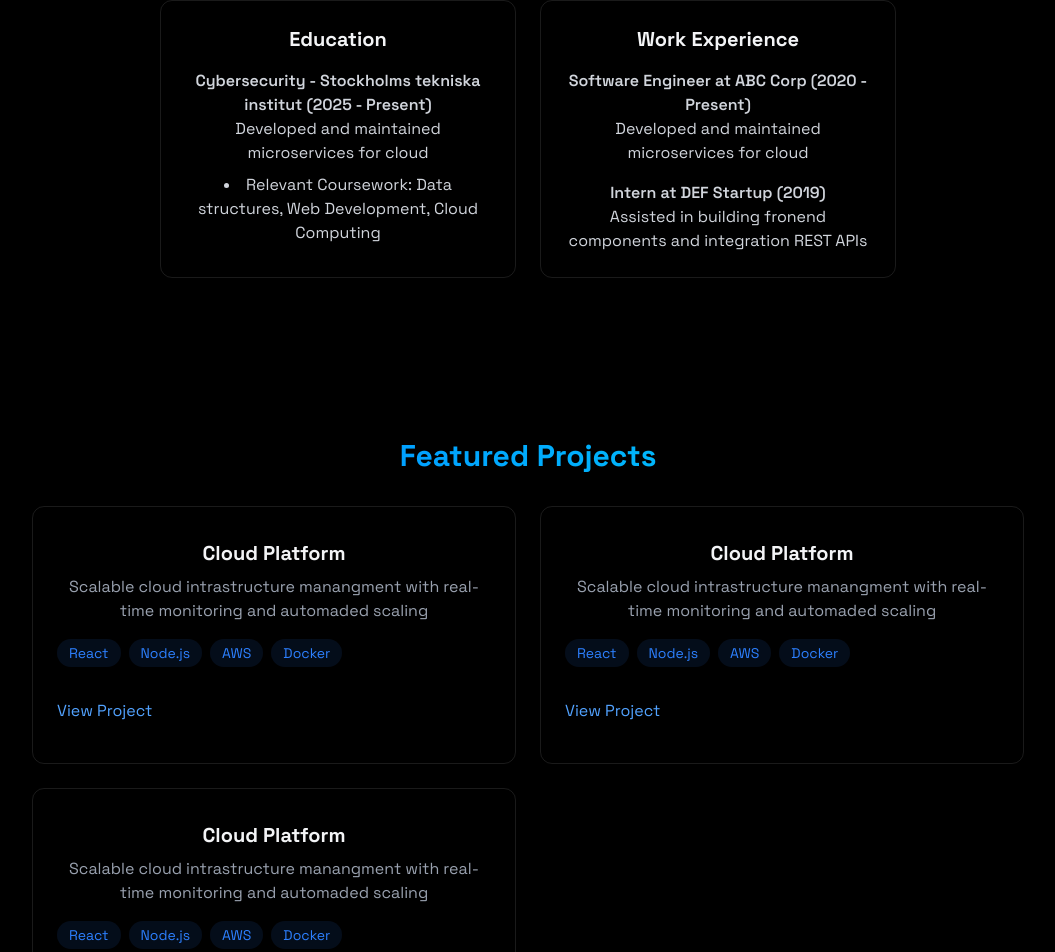
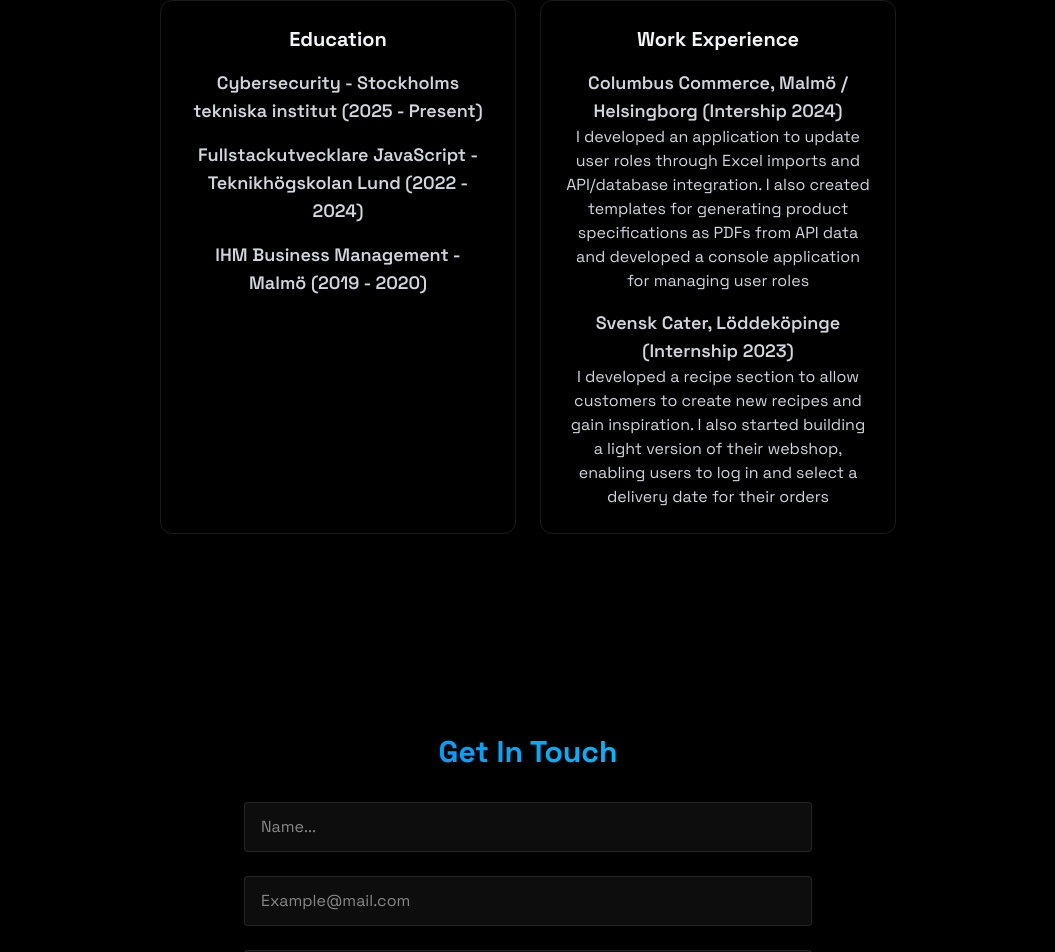
Before and after one commit to sebastianp85/portfolio, a React (Vite) app: page / in a window 1280 px wide. Shown: the part 1474-2426 px from the top of the page, without its empty margins (112-1167 px from the left). Built offline with nearby package versions, Linux system fonts and the light colour scheme.

Commit message:
update about with education

```diff
--- a/package.json
+++ b/package.json
@@ -14,6 +14,7 @@
   },
   "dependencies": {
     "@tailwindcss/vite": "^4.0.4",
+    "dompurify": "^3.2.4",
     "emailjs-com": "^3.2.0",
     "react": "^19.0.0",
     "react-dom": "^19.0.0",
--- a/src/App.jsx
+++ b/src/App.jsx
@@ -5,7 +5,7 @@
 import { MobileMenu } from "./components/MobileMenu";
 import { Home } from "./components/sections/Home";
 import { About } from "./components/sections/About";
-import { Projects } from "./components/sections/Projects";
+// import { Projects } from "./components/sections/Projects";
 import { Contact } from "./components/sections/Contact";
 import "./index.css";
 
@@ -25,7 +25,7 @@
         <MobileMenu menuOpen={menuOpen} setMenuOpen={setMenuOpen} />
         <Home />
         <About />
-        <Projects />
+        {/* <Projects /> */}
         <Contact />
       </div>
     </>
--- a/src/components/Navbar.jsx
+++ b/src/components/Navbar.jsx
@@ -31,12 +31,12 @@
             >
               About
             </a>
-            <a
+            {/* <a
               href="#projects"
               className="text-gray-300 hover:text-white transition-colors"
             >
               Projects
-            </a>
+            </a> */}
             <a
               href="#contact"
               className="text-gray-300 hover:text-white transition-colors"
--- a/src/components/sections/About.jsx
+++ b/src/components/sections/About.jsx
@@ -79,37 +79,53 @@
           </div>
           <div className="grid grid-cols-1 md:grid-cols-2 gap-6 mt-8">
             <div className="p-6 rounded-xl border-white/10 border hover:-translate-y-1 transition-all">
-              <h3 className="text-xl font-bold mb-4 "> Education</h3>
-              <ul className="list-disc list-inside text-gray-300 space-y-2">
+              <h3 className="text-xl font-bold mb-4">Education</h3>
+              <div className="text-gray-300 space-y-4">
                 <div>
-                  <h4 className="font-semibold">
+                  <h4 className="font-semibold text-lg">
                     Cybersecurity - Stockholms tekniska institut (2025 -
                     Present)
                   </h4>
-                  <p>Developed and maintained microservices for cloud</p>
                 </div>
-                <li>
-                  Relevant Coursework: Data structures, Web Development, Cloud
-                  Computing
-                </li>
-              </ul>
+                <div>
+                  <h4 className="font-semibold text-lg">
+                    Fullstackutvecklare JavaScript - Teknikhögskolan Lund (2022
+                    - 2024)
+                  </h4>
+                </div>
+                <div>
+                  <h4 className="font-semibold text-lg">
+                    IHM Business Management - Malmö (2019 - 2020)
+                  </h4>
+                </div>
+              </div>
             </div>
+
+            {/* Work Experience Section */}
             <div className="p-6 rounded-xl border-white/10 border hover:-translate-y-1 transition-all">
-              <h3 className="text-xl font-bold mb-4 "> Work Experience</h3>
+              <h3 className="text-xl font-bold mb-4">Work Experience</h3>
               <div className="space-y-4 text-gray-300">
                 <div>
-                  <h4 className="font-semibold">
-                    Software Engineer at ABC Corp (2020 - Present)
+                  <h4 className="font-semibold text-lg">
+                    Columbus Commerce, Malmö / Helsingborg (Intership 2024)
                   </h4>
-                  <p>Developed and maintained microservices for cloud</p>
+                  <p>
+                    I developed an application to update user roles through
+                    Excel imports and API/database integration. I also created
+                    templates for generating product specifications as PDFs from
+                    API data and developed a console application for managing
+                    user roles
+                  </p>
                 </div>
                 <div>
-                  <h4 className="font-semibold">
-                    Intern at DEF Startup (2019)
+                  <h4 className="font-semibold text-lg">
+                    Svensk Cater, Löddeköpinge (Internship 2023)
                   </h4>
                   <p>
-                    Assisted in building fronend components and integration REST
-                    APIs
+                    I developed a recipe section to allow customers to create
+                    new recipes and gain inspiration. I also started building a
+                    light version of their webshop, enabling users to log in and
+                    select a delivery date for their orders
                   </p>
                 </div>
               </div>
--- a/src/components/sections/Contact.jsx
+++ b/src/components/sections/Contact.jsx
@@ -1,6 +1,7 @@
 import { useState } from "react";
 import { RevealOnScroll } from "../RevealOnScroll";
 import emailjs from "emailjs-com";
+import DOMPurify from "dompurify";
 
 export const Contact = () => {
   const [formData, setFormData] = useState({
@@ -12,11 +13,33 @@
   const handleSubmit = (e) => {
     e.preventDefault();
 
+    // Validering av fälten
+    if (!formData.name || !formData.email || !formData.message) {
+      alert("All fields are required.");
+      return;
+    }
+
+    if (!/\S+@\S+\.\S+/.test(formData.email)) {
+      alert("Please enter a valid email address.");
+      return;
+    }
+
+    // Sanera användardata för att förhindra XSS-attacker
+    const sanitizedData = {
+      name: DOMPurify.sanitize(formData.name),
+      email: DOMPurify.sanitize(formData.email),
+      message: DOMPurify.sanitize(formData.message, {
+        ALLOWED_TAGS: [], // Ta bort alla taggar
+        ALLOWED_ATTR: [], // Ta bort alla attribut
+      }),
+    };
+
+    // Skicka den sanerade datan via emailjs
     emailjs
-      .sendForm(
+      .send(
         import.meta.env.VITE_SERVICE_ID,
         import.meta.env.VITE_TEMPLATE_ID,
-        e.target,
+        sanitizedData, // Skicka den sanerade datan här
         import.meta.env.VITE_PUBLIC_KEY
       )
       .then((result) => {
@@ -25,6 +48,7 @@
       })
       .catch(() => alert("Oops! Something went wrong. Please try again!"));
   };
+
   return (
     <section
       id="contact"
@@ -59,7 +83,7 @@
                 required
                 value={formData.email}
                 className="w-full bg-white/5 border border-white/10 rounded px-4 py-3 text-white transition focus:outline-none focus:border-blue-500 focus:bg-blue-500/5"
-                placeholder="example@mail.com"
+                placeholder="Example@mail.com"
                 onChange={(e) =>
                   setFormData({ ...formData, email: e.target.value })
                 }
--- a/src/components/sections/Projects.jsx
+++ b/src/components/sections/Projects.jsx
@@ -1,98 +1,98 @@
-import { RevealOnScroll } from "../RevealOnScroll";
+// import { RevealOnScroll } from "../RevealOnScroll";
 
-export const Projects = () => {
-  return (
-    <section
-      id="projects"
-      className="min-h-screen flex-items-center justify-center py-20"
-    >
-      <RevealOnScroll>
-        <div className="max-w-5xl mx-auto px-4">
-          <h2 className="text-3xl font-bold mb-8 bg-gradient-to-r from-blue-500 to-cyan-400 bg-clip-text text-transparent text-center">
-            Featured Projects
-          </h2>
-          <div className="grid grid-cols-1 md:grid-cols-2 gap-6">
-            <div className="p-6 rounded-xl border border-white/10 hover:-translate-y-1 hover:border-blue-500/30 hover:shadow-[0_2px_8px_rgba(59,130,246,0.2)] transition">
-              <h3 className="text-xl font-bold m-2">Cloud Platform</h3>
-              <p className="text-gray-400 mb-4">
-                Scalable cloud intrastructure manangment with real-time
-                monitoring and automaded scaling
-              </p>
-              <div className="flex flex-wrap gap-2 mb-4">
-                {["React", "Node.js", "AWS", "Docker"].map((tech, key) => (
-                  <span
-                    key={key}
-                    className="bg-blue-500/10 text-blue-500 py-1 px-3 rounded-full text-sm
-              hover:bg-blue-500/20 hover:shadow-[0_2px_8px_rgba(59,130,246,0.1)] transition-all"
-                  >
-                    {tech}
-                  </span>
-                ))}
-              </div>
-              <div className="flex justify-between items-center">
-                <a
-                  href="#"
-                  className="text-blue-400 hover:text-blue-300 transition-colors my-4"
-                >
-                  View Project
-                </a>
-              </div>
-            </div>
-            <div className="p-6 rounded-xl border border-white/10 hover:-translate-y-1 hover:border-blue-500/30 hover:shadow-[0_2px_8px_rgba(59,130,246,0.2)] transition">
-              <h3 className="text-xl font-bold m-2">Cloud Platform</h3>
-              <p className="text-gray-400 mb-4">
-                Scalable cloud intrastructure manangment with real-time
-                monitoring and automaded scaling
-              </p>
-              <div className="flex flex-wrap gap-2 mb-4">
-                {["React", "Node.js", "AWS", "Docker"].map((tech, key) => (
-                  <span
-                    key={key}
-                    className="bg-blue-500/10 text-blue-500 py-1 px-3 rounded-full text-sm
-              hover:bg-blue-500/20 hover:shadow-[0_2px_8px_rgba(59,130,246,0.1)] transition-all"
-                  >
-                    {tech}
-                  </span>
-                ))}
-              </div>
-              <div className="flex justify-between items-center">
-                <a
-                  href="#"
-                  className="text-blue-400 hover:text-blue-300 transition-colors my-4"
-                >
-                  View Project
-                </a>
-              </div>
-            </div>
-            <div className="p-6 rounded-xl border border-white/10 hover:-translate-y-1 hover:border-blue-500/30 hover:shadow-[0_2px_8px_rgba(59,130,246,0.2)] transition">
-              <h3 className="text-xl font-bold m-2">Cloud Platform</h3>
-              <p className="text-gray-400 mb-4">
-                Scalable cloud intrastructure manangment with real-time
-                monitoring and automaded scaling
-              </p>
-              <div className="flex flex-wrap gap-2 mb-4">
-                {["React", "Node.js", "AWS", "Docker"].map((tech, key) => (
-                  <span
-                    key={key}
-                    className="bg-blue-500/10 text-blue-500 py-1 px-3 rounded-full text-sm
-              hover:bg-blue-500/20 hover:shadow-[0_2px_8px_rgba(59,130,246,0.1)] transition-all"
-                  >
-                    {tech}
-                  </span>
-                ))}
-              </div>
-              <div className="flex justify-between items-center">
-                <a
-                  href="#"
-                  className="text-blue-400 hover:text-blue-300 transition-colors my-4"
-                >
-                  View Project
-                </a>
-              </div>
-            </div>
-          </div>
-        </div>
-      </RevealOnScroll>
-    </section>
-  );
-};
+// export const Projects = () => {
+//   return (
+//     <section
+//       id="projects"
+//       className="min-h-screen flex-items-center justify-center py-20"
+//     >
+//       <RevealOnScroll>
+//         <div className="max-w-5xl mx-auto px-4">
+//           <h2 className="text-3xl font-bold mb-8 bg-gradient-to-r from-blue-500 to-cyan-400 bg-clip-text text-transparent text-center">
+//             Featured Projects
+//           </h2>
+//           <div className="grid grid-cols-1 md:grid-cols-2 gap-6">
+//             <div className="p-6 rounded-xl border border-white/10 hover:-translate-y-1 hover:border-blue-500/30 hover:shadow-[0_2px_8px_rgba(59,130,246,0.2)] transition">
+//               <h3 className="text-xl font-bold m-2">Cloud Platform</h3>
+//               <p className="text-gray-400 mb-4">
+//                 Scalable cloud intrastructure manangment with real-time
+//                 monitoring and automaded scaling
+//               </p>
+//               <div className="flex flex-wrap gap-2 mb-4">
+//                 {["React", "Node.js", "AWS", "Docker"].map((tech, key) => (
+//                   <span
+//                     key={key}
+//                     className="bg-blue-500/10 text-blue-500 py-1 px-3 rounded-full text-sm
+//               hover:bg-blue-500/20 hover:shadow-[0_2px_8px_rgba(59,130,246,0.1)] transition-all"
+//                   >
+//                     {tech}
+//                   </span>
+//                 ))}
+//               </div>
+//               <div className="flex justify-between items-center">
+//                 <a
+//                   href="#"
+//                   className="text-blue-400 hover:text-blue-300 transition-colors my-4"
+//                 >
+//                   View Project
+//                 </a>
+//               </div>
+//             </div>
+//             <div className="p-6 rounded-xl border border-white/10 hover:-translate-y-1 hover:border-blue-500/30 hover:shadow-[0_2px_8px_rgba(59,130,246,0.2)] transition">
+//               <h3 className="text-xl font-bold m-2">Cloud Platform</h3>
+//               <p className="text-gray-400 mb-4">
+//                 Scalable cloud intrastructure manangment with real-time
+//                 monitoring and automaded scaling
+//               </p>
+//               <div className="flex flex-wrap gap-2 mb-4">
+//                 {["React", "Node.js", "AWS", "Docker"].map((tech, key) => (
+//                   <span
+//                     key={key}
+//                     className="bg-blue-500/10 text-blue-500 py-1 px-3 rounded-full text-sm
+//               hover:bg-blue-500/20 hover:shadow-[0_2px_8px_rgba(59,130,246,0.1)] transition-all"
+//                   >
+//                     {tech}
+//                   </span>
+//                 ))}
+//               </div>
+//               <div className="flex justify-between items-center">
+//                 <a
+//                   href="#"
+//                   className="text-blue-400 hover:text-blue-300 transition-colors my-4"
+//                 >
+//                   View Project
+//                 </a>
+//               </div>
+//             </div>
+//             <div className="p-6 rounded-xl border border-white/10 hover:-translate-y-1 hover:border-blue-500/30 hover:shadow-[0_2px_8px_rgba(59,130,246,0.2)] transition">
+//               <h3 className="text-xl font-bold m-2">Cloud Platform</h3>
+//               <p className="text-gray-400 mb-4">
+//                 Scalable cloud intrastructure manangment with real-time
+//                 monitoring and automaded scaling
+//               </p>
+//               <div className="flex flex-wrap gap-2 mb-4">
+//                 {["React", "Node.js", "AWS", "Docker"].map((tech, key) => (
+//                   <span
+//                     key={key}
+//                     className="bg-blue-500/10 text-blue-500 py-1 px-3 rounded-full text-sm
+//               hover:bg-blue-500/20 hover:shadow-[0_2px_8px_rgba(59,130,246,0.1)] transition-all"
+//                   >
+//                     {tech}
+//                   </span>
+//                 ))}
+//               </div>
+//               <div className="flex justify-between items-center">
+//                 <a
+//                   href="#"
+//                   className="text-blue-400 hover:text-blue-300 transition-colors my-4"
+//                 >
+//                   View Project
+//                 </a>
+//               </div>
+//             </div>
+//           </div>
+//         </div>
+//       </RevealOnScroll>
+//     </section>
+//   );
+// };
--- a/vite.config.js
+++ b/vite.config.js
@@ -5,5 +5,5 @@
 // https://vite.dev/config/
 export default defineConfig({
   plugins: [react(), tailwindcss()],
-  base: "/portfolio",
+  base: process.env.NODE_ENV === "production" ? "/portfolio/" : "/",
 });
```
Also changed, not shown: 1 other file (tests, documents, lock files or other folders).
